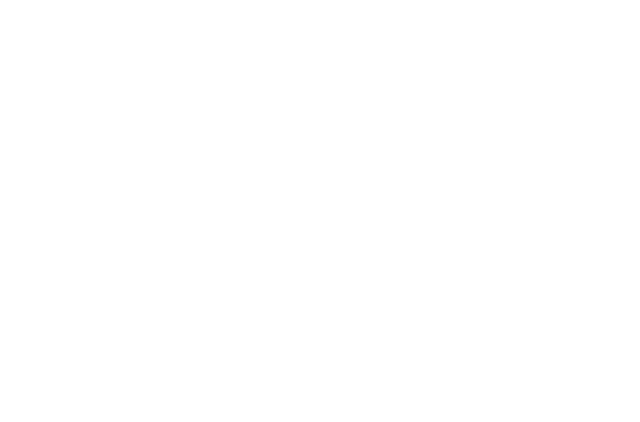
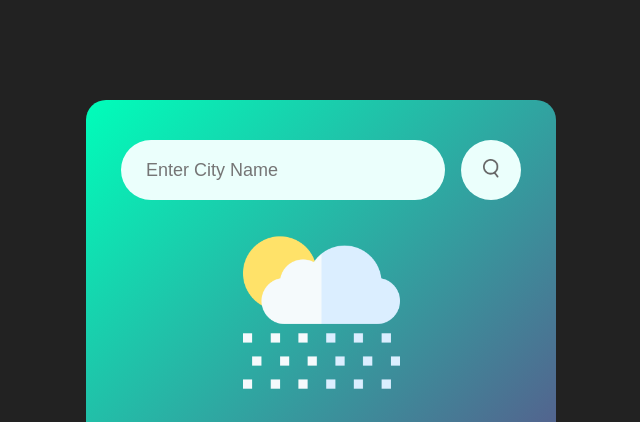
Before and after one commit to dallinhull/current_weather_app, a plain HTML site: page index.html in a window 1280 px wide. Shown: the top 422 px of the page, without its empty margins (319-959 px from the left). Drawn offline with Linux system fonts and the light colour scheme.

Commit message:
Search bar astetics improved

```diff
--- a/index.html
+++ b/index.html
@@ -7,6 +7,17 @@
 </head>
 <body>
 
+<div class="card">
+    <div class="search">
+        <input type="text" placeholder="Enter City Name" spellcheck="false">
+        <button><img src="images/search.png">
+        </button>
+    </div>
+    <div class="weather">
+        <img src="images/rain.png" class="weather-icon">
+        <h1 class="temp">22&deg;c</h1>
+    </div>
+</div>
 
 </body>
 </html>
--- a/style.css
+++ b/style.css
@@ -4,3 +4,52 @@
     font-family: 'Poppins', sans-serif;
     box-sizing: border-box;
 }
+
+body{
+    background: #222;
+}
+
+.card{
+    width: 90%;
+    max-width: 470px;
+    background: linear-gradient(135deg, #00feba, #5b548a);
+    color: #fff;
+    margin: 100px auto 0;
+    border-radius: 20px;
+    padding: 40px 35px;
+    text-align: center;
+}
+
+.search{
+    width: 100%;
+    display: flex;
+    align-items: center;
+    justify-content: space-between
+}
+
+.search input{
+    border: 0;
+    outline: 0;
+    background: #ebfffc;
+    color: #555;
+    padding: 10px 25px;
+    height: 60px;
+    border-radius: 30px;
+    flex: 1;
+    margin-right: 16px;
+    font-size: 18px;
+}
+
+.search button{
+    border: 0;
+    outline: 0;
+    background: #ebfffc;
+    border-radius: 50%;
+    width: 60px;
+    height: 60px;
+    cursor: pointer;
+}
+
+.search button img{
+    width: 16px;
+}
```
